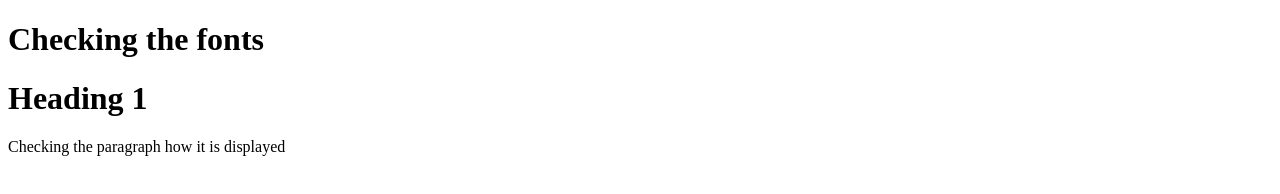
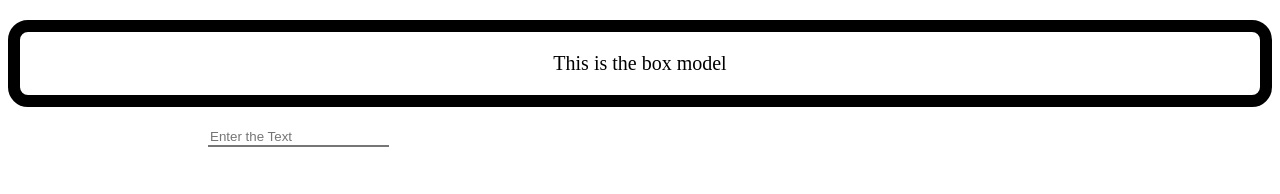
Before and after one commit to vijay6460/new1, a plain HTML site: page index.html in a window 1280 px wide. Drawn offline with Linux system fonts and the light colour scheme.

Commit message:
Add files via upload

```diff
--- a/index.html
+++ b/index.html
@@ -4,13 +4,52 @@
     <meta charset="UTF-8">
     <meta http-equiv="X-UA-Compatible" content="IE=edge">
     <meta name="viewport" content="width=device-width, initial-scale=1.0">
-    <title>Background</title>
-    <link rel="stylesheet" href="style.css">
+    <title>Document</title>
+    <style>
+        p{
+        /* border: 12px;
+         border-radius: 20px;
+         text-align: center;
+         padding: 20px;
+         border-width: 20px;
+         border-width: medium;
+         cursor: pointer;
+         color: white;
+         border-style: double;
+         /* border-style: dotted;
+         border-style: dashed; */
+         /* border-color:black;
+         font-size: 20px;
+         border-top: 20px red solid;
+         border-bottom: 20px white dashed;
+         border-right: 2px yellow thin;
+         border-left: 20px blue hidden;
+         font-weight: bold;
+         text-transform: uppercase;
+         background-color: green;  */
+         border: 12px solid black;
+         border-radius: 20px;
+         text-align: center;
+         padding: 20px;
+         font-size: 20px;
+        }
+        input{
+            border-style: none;
+            border-bottom-style: solid ;
+            margin-left:200px;
+        }
+    </style>
 </head>
 <body>
-    <h1>Checking the fonts</h1>
-    <h1>Heading 1</h1>
-    <p>Checking the paragraph how it is displayed</p>
+    <!-- box model
+    1.border
+    2. margin
+    3.padding
+     -->
+
+     <p>This is the box model </p>
+     <input type="text" placeholder="Enter the Text ">
+
 
 
 </body>
```
